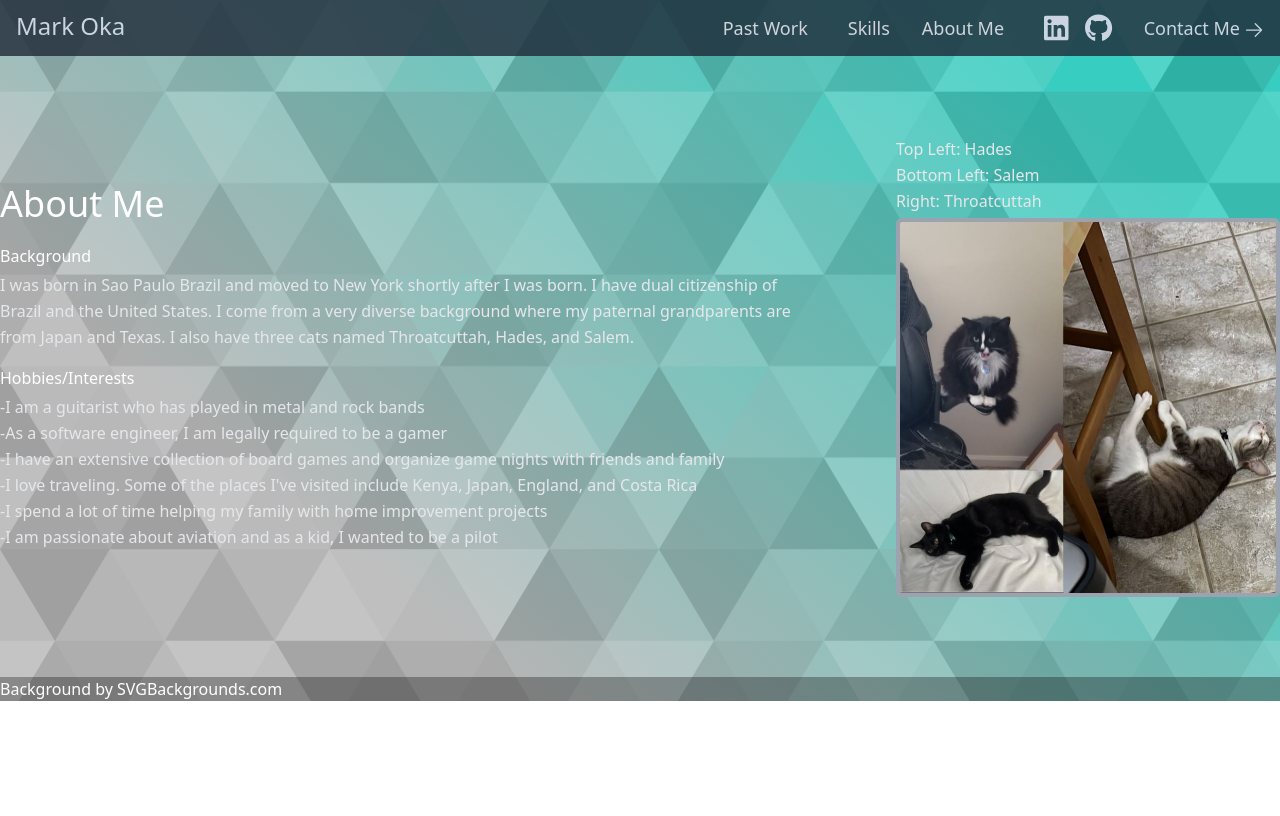
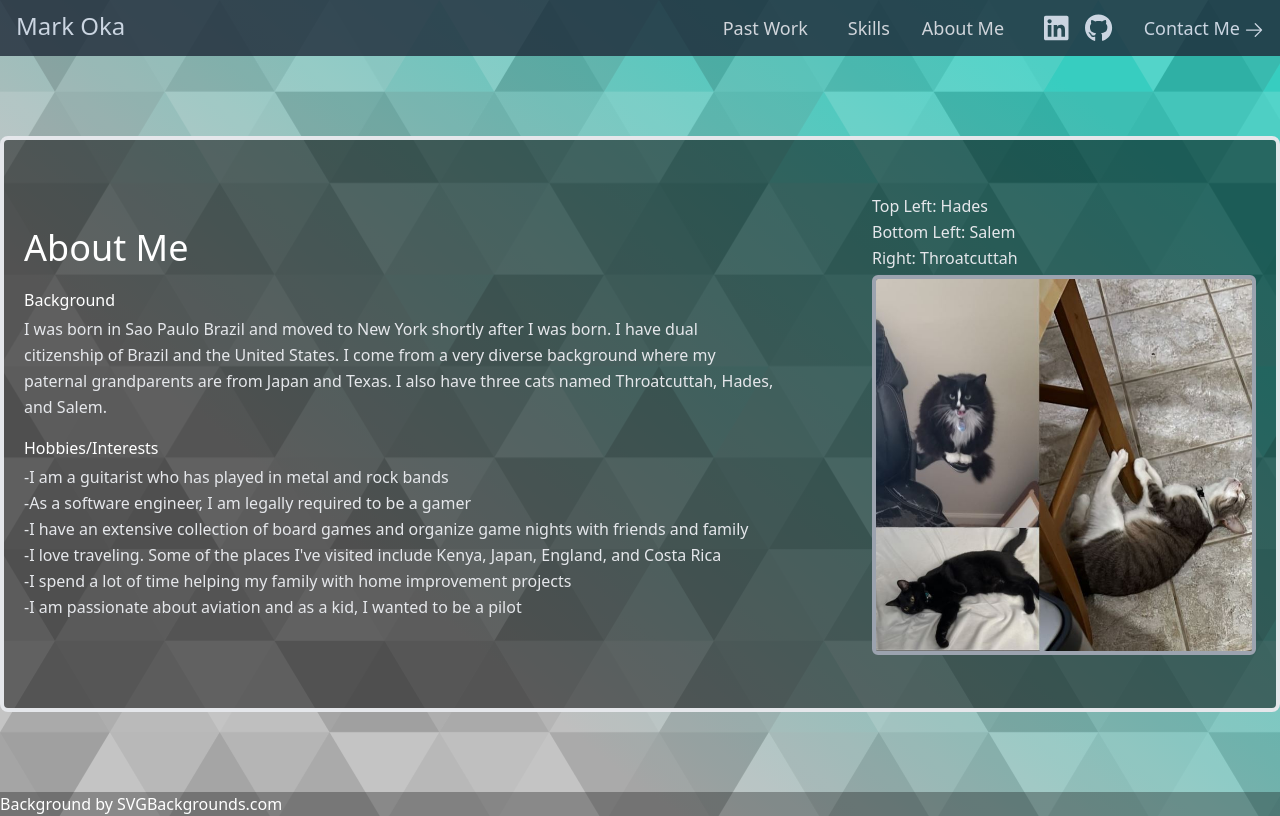
Before and after one commit to markoka101/portfolio, a React (Create React App) app: page /about-me in a window 1280 px wide. Built offline with nearby package versions, Linux system fonts and the light colour scheme.

Commit message:
added bg and changed y margin

```diff
--- a/src/components/Person.js
+++ b/src/components/Person.js
@@ -2,8 +2,8 @@ import React from "react";
 
 export default function Person() {
     return (
-        <section id="person" className="">
-            <div className="container mx-auto flex px-05 py-20 md:flex-row flex-col items-center">
+        <section id="person" className="min-h-[92vh] justify-center flex">
+            <div className="container mx-auto flex px-5 py-10 my-20 md:flex-row flex-col items-center  border-4 bg-black bg-opacity-50 rounded-lg justify-center">
                 <div className="lg:flex-grow md:w-1/2 lg:pr-24 md:pr-16 flex flex-col md:items-start md:text-left mb-16 md:mb-0 items-center text-center">
                     <h1 className="sm:text-4xl mb-5 font-medium text-white">
                         About Me
```
